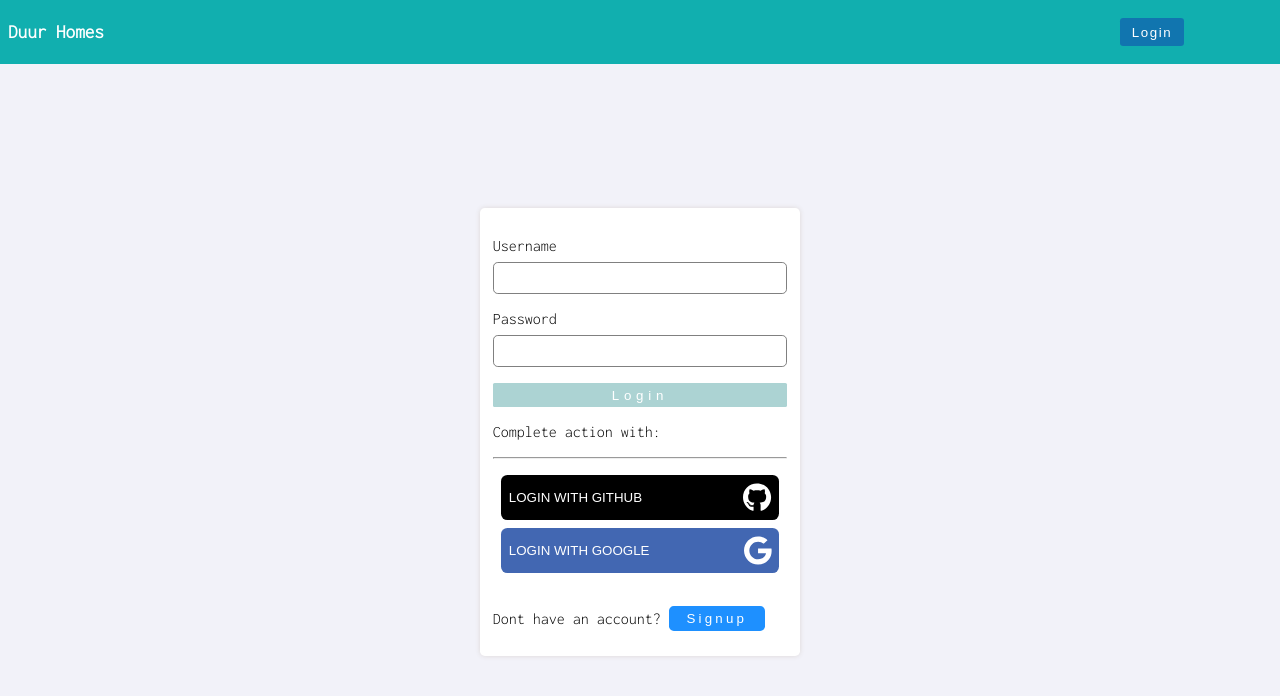
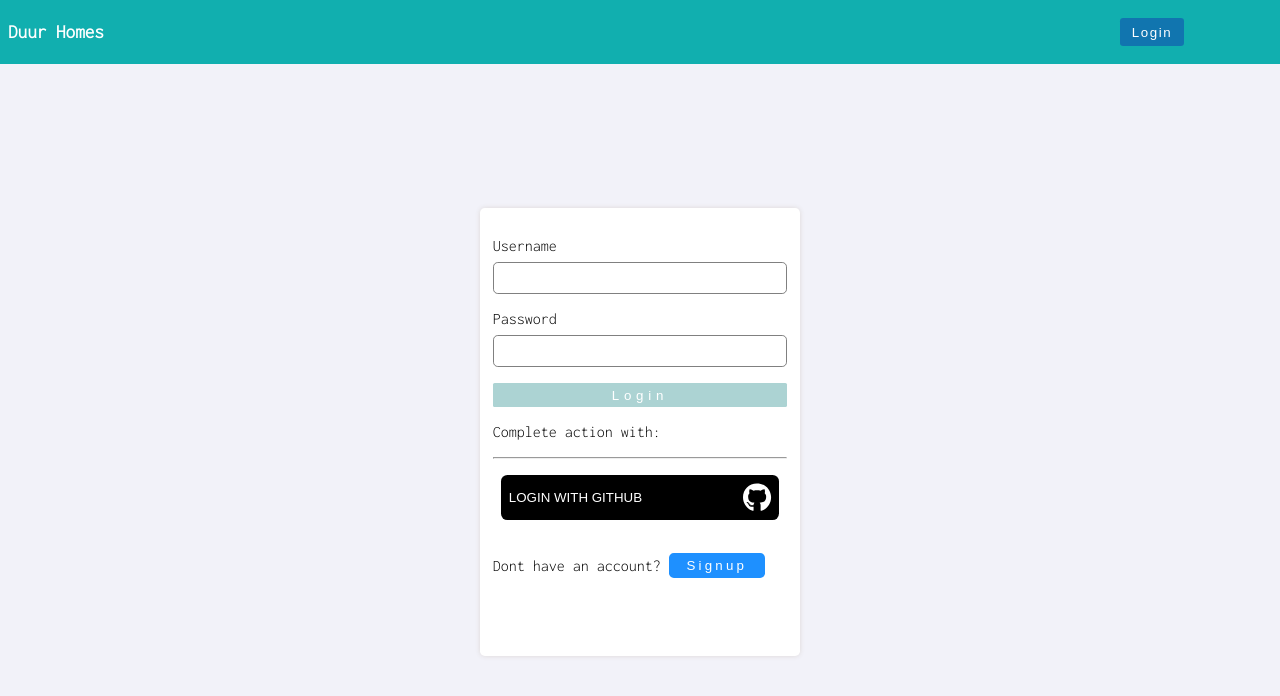
Before and after one commit to AllanG-4779/next-project-2, a Next.js app: page /login in a window 1280 px wide. Shown: the top 696 px of the page. Built offline with nearby package versions, Linux system fonts and the light colour scheme; no server answers.

Commit message:
succesfully added

```diff
--- a/pages/login.js
+++ b/pages/login.js
@@ -52,14 +52,6 @@ function login() {
             Login with github
             <FontAwesomeIcon icon={faGithub} fontSize={29} />
           </button>
-          <button
-            className={styles.btn}
-            type="button"
-            onClick={() => signIn("google")}
-          >
-            Login with google
-            <FontAwesomeIcon icon={faGoogle} fontSize={29} color="white" />
-          </button>
         </div>
         <br />
         <p style={{ display: "flex", alignItems: "center" }}>
```
